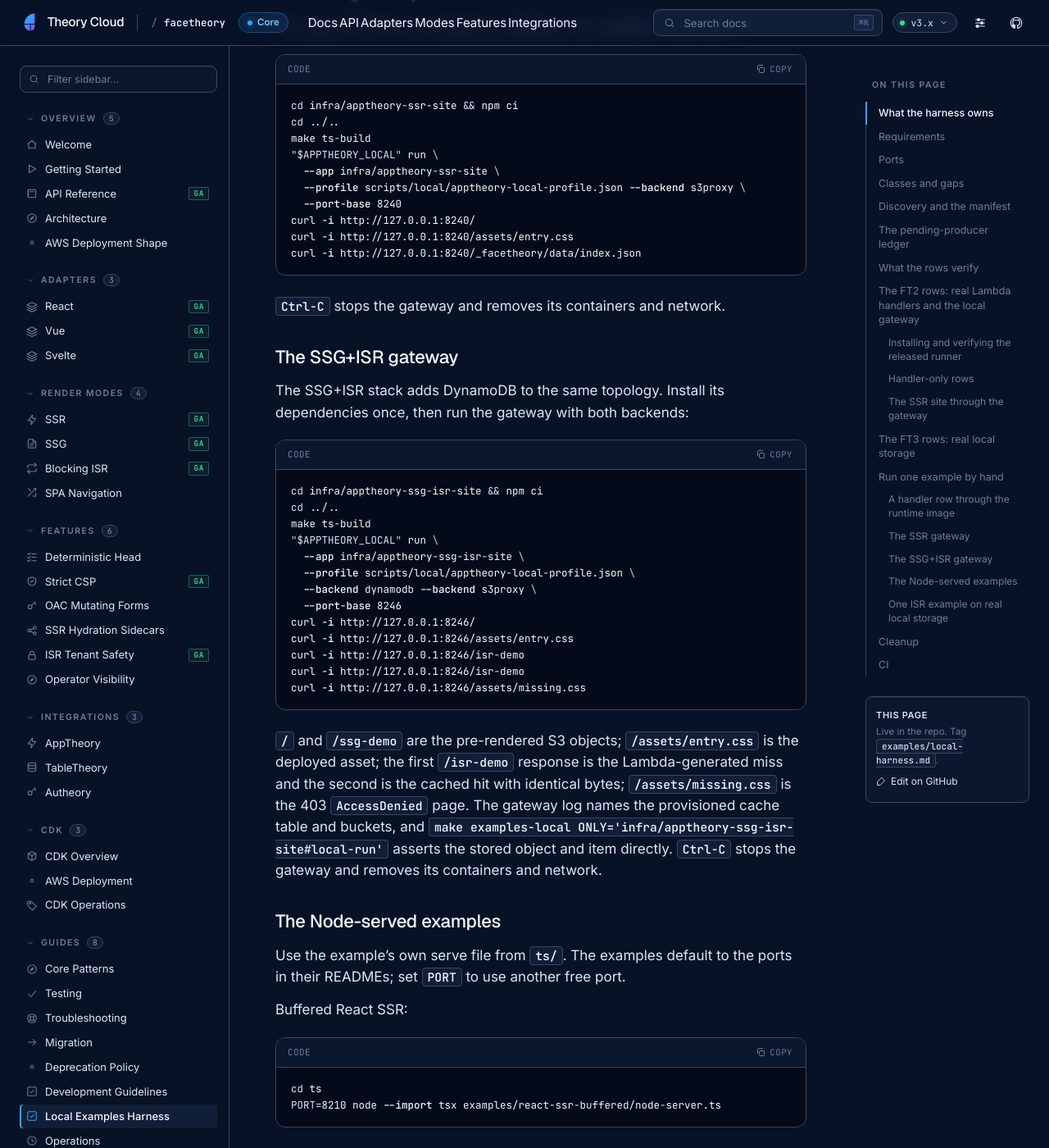
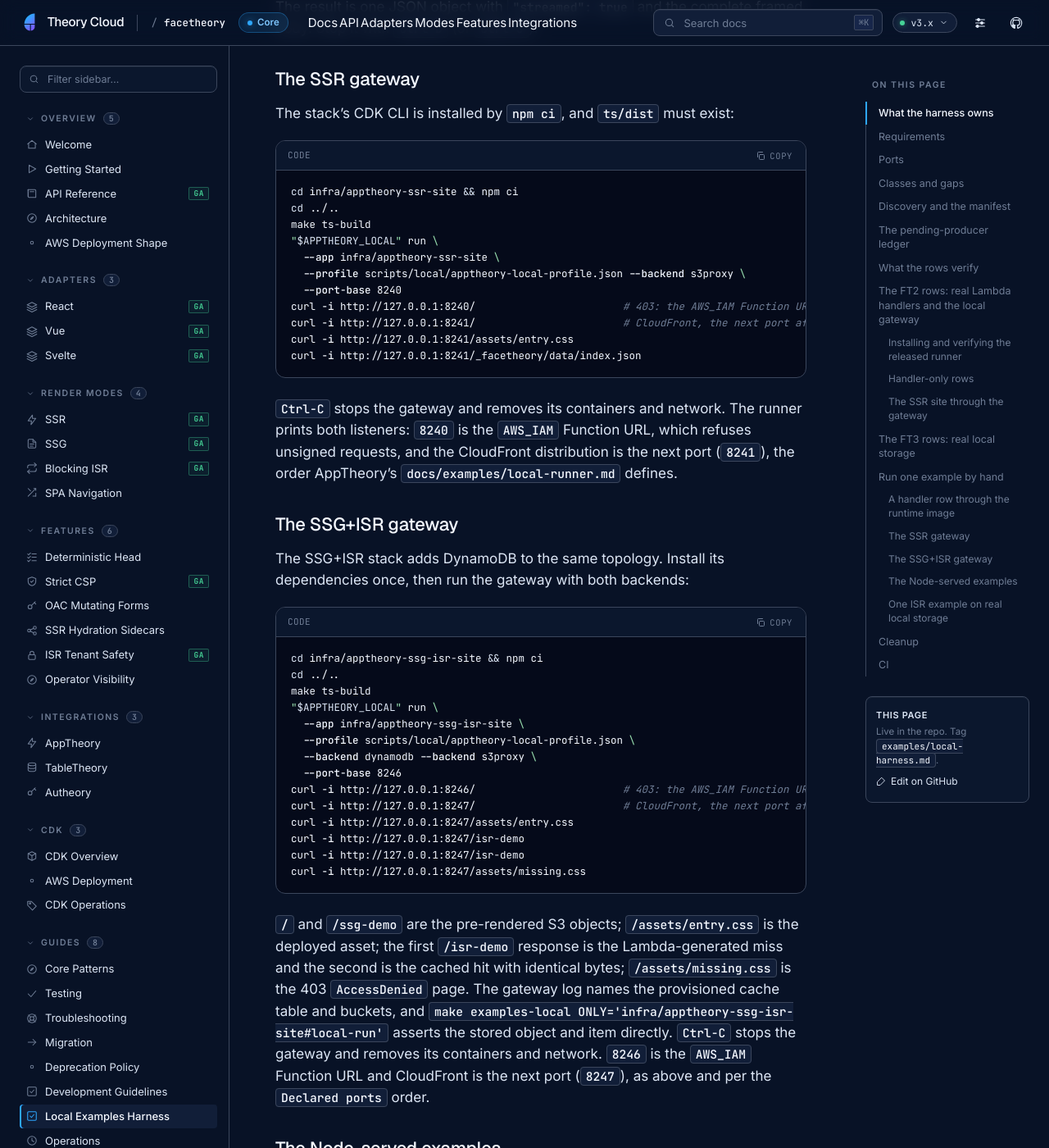
Before and after one commit to theory-cloud/FaceTheory, a Jekyll site: the page built from docs/examples/local-harness.md, in a window 1280 px wide and 1400 px high, scrolled down 13394 px. Shown: the whole window at 82% size. Built offline with Jekyll 4.4.1, drawn with Linux system fonts in a browser that asks for light colours; some of the changed text lies outside the part shown.

Commit message:
docs(local): correct the manual gateway ports and the CDK asset count
The apptheory-local v7.1.0 runner assigns the AWS_IAM Function URL to
--port-base and CloudFront to the next port, so the manual SSR and SSG+ISR
walkthroughs must reach the CloudFront listener on 8241 and 8247; the base
port refuses unsigned viewer requests. Correct the two prose claims that
named the base port as the distribution, and the AppTheory CDK lib/*.js
count in the upstream pins document.

Refs Factory docs/058 REL-FT-5.1.1.

````diff
--- a/docs/examples/local-harness.md
+++ b/docs/examples/local-harness.md
@@ -305,10 +305,15 @@ apptheory-local run --app infra/apptheory-ssr-site \
 The runner synthesizes the stack with the app's `node_modules/.bin/cdk`, starts
 the SSR function in the Node image, provisions the stack's buckets and bucket
 deployments in s3proxy, and serves the synthesized CloudFront distribution on
-`http://127.0.0.1:8240`. The gateway selects the cache behavior, runs the exact
-generated viewer-request and viewer-response CloudFront Functions, applies the
-origin request and response headers policies, and invokes the `AWS_IAM`
-Function URL origin through the runner's signed local path.
+`http://127.0.0.1:8241`, the `serving cloudfront …` listener it reports.
+AppTheory's
+[`docs/examples/local-runner.md`](https://github.com/theory-cloud/AppTheory/blob/v7.1.0/docs/examples/local-runner.md#declared-ports)
+fixes that order — a run binds its public surfaces from `--port-base + index`,
+Function URLs before CloudFront distributions — so the `AWS_IAM` Function URL
+takes `8240` and CloudFront the next port. The gateway selects the cache
+behavior, runs the exact generated viewer-request and viewer-response CloudFront
+Functions, applies the origin request and response headers policies, and invokes
+the `AWS_IAM` Function URL origin through the runner's signed local path.
 
 Through the gateway the row asserts:
 
@@ -492,12 +497,18 @@ make ts-build
   --app infra/apptheory-ssr-site \
   --profile scripts/local/apptheory-local-profile.json --backend s3proxy \
   --port-base 8240
-curl -i http://127.0.0.1:8240/
-curl -i http://127.0.0.1:8240/assets/entry.css
-curl -i http://127.0.0.1:8240/_facetheory/data/index.json
+curl -i http://127.0.0.1:8240/                        # 403: the AWS_IAM Function URL refuses unsigned requests
+curl -i http://127.0.0.1:8241/                        # CloudFront, the next port after --port-base
+curl -i http://127.0.0.1:8241/assets/entry.css
+curl -i http://127.0.0.1:8241/_facetheory/data/index.json
 ```
 
-`Ctrl-C` stops the gateway and removes its containers and network.
+`Ctrl-C` stops the gateway and removes its containers and network. The runner
+prints both listeners: `8240` is the `AWS_IAM` Function URL, which refuses
+unsigned requests, and the CloudFront distribution is the next port (`8241`),
+the order AppTheory's
+[`docs/examples/local-runner.md`](https://github.com/theory-cloud/AppTheory/blob/v7.1.0/docs/examples/local-runner.md#declared-ports)
+defines.
 
 ### The SSG+ISR gateway
 
@@ -513,11 +524,12 @@ make ts-build
   --profile scripts/local/apptheory-local-profile.json \
   --backend dynamodb --backend s3proxy \
   --port-base 8246
-curl -i http://127.0.0.1:8246/
-curl -i http://127.0.0.1:8246/assets/entry.css
-curl -i http://127.0.0.1:8246/isr-demo
-curl -i http://127.0.0.1:8246/isr-demo
-curl -i http://127.0.0.1:8246/assets/missing.css
+curl -i http://127.0.0.1:8246/                        # 403: the AWS_IAM Function URL refuses unsigned requests
+curl -i http://127.0.0.1:8247/                        # CloudFront, the next port after --port-base
+curl -i http://127.0.0.1:8247/assets/entry.css
+curl -i http://127.0.0.1:8247/isr-demo
+curl -i http://127.0.0.1:8247/isr-demo
+curl -i http://127.0.0.1:8247/assets/missing.css
 ```
 
 `/` and `/ssg-demo` are the pre-rendered S3 objects; `/assets/entry.css` is the
@@ -526,7 +538,10 @@ the second is the cached hit with identical bytes; `/assets/missing.css` is the
 403 `AccessDenied` page. The gateway log names the provisioned cache table and
 buckets, and `make examples-local ONLY='infra/apptheory-ssg-isr-site#local-run'`
 asserts the stored object and item directly. `Ctrl-C` stops the gateway and
-removes its containers and network.
+removes its containers and network. `8246` is the `AWS_IAM` Function URL and
+CloudFront is the next port (`8247`), as above and per the
+[`Declared ports`](https://github.com/theory-cloud/AppTheory/blob/v7.1.0/docs/examples/local-runner.md#declared-ports)
+order.
 
 ### The Node-served examples
 
````
Also changed, not shown: docs/UPSTREAM_RELEASE_PINS.md (+4 -3 lines), infra/apptheory-ssg-isr-site/README.md, infra/apptheory-ssr-site/README.md.
